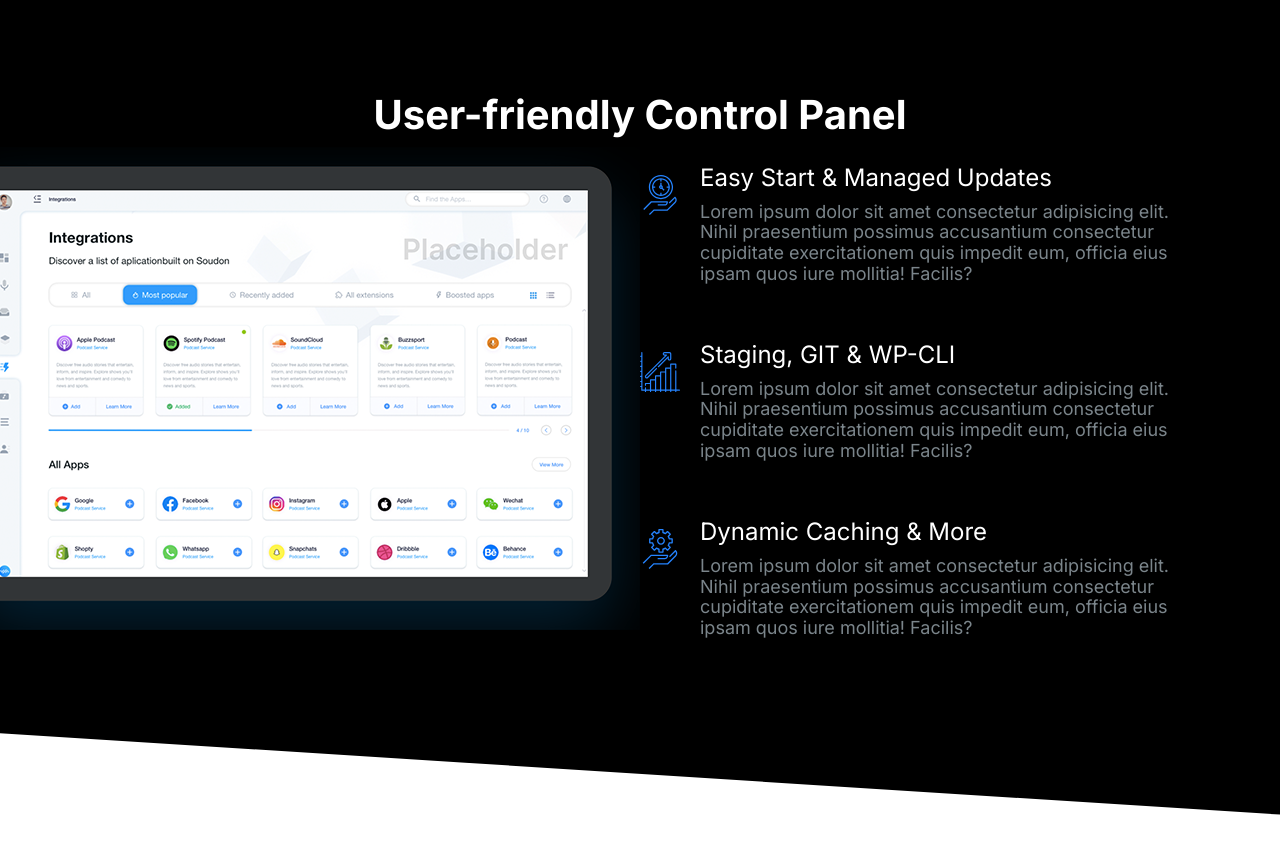
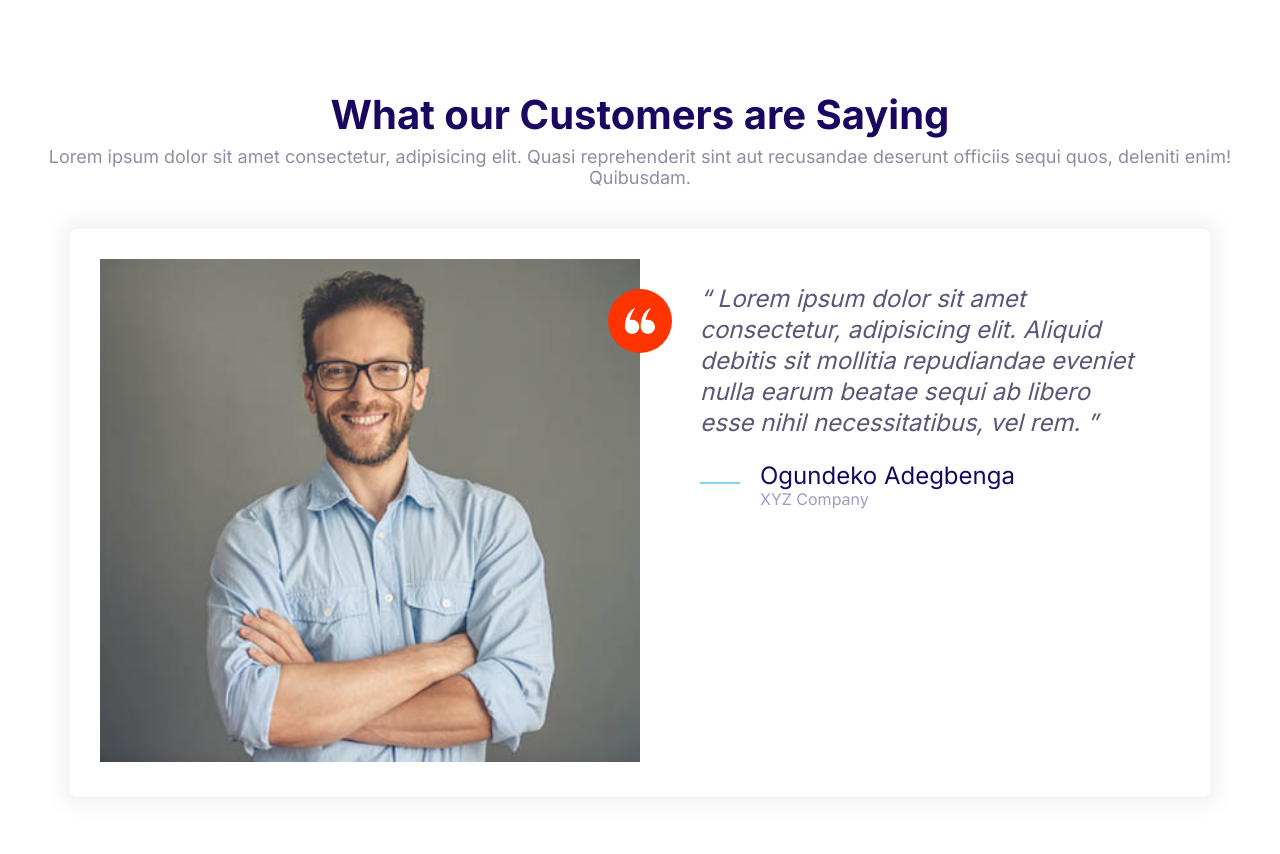
Before and after one commit to coodybag/Demo-project2022, a plain HTML site: page projectOne/HTML/index.html in a window 1280 px wide. Before the commit the page ends 815 px from the top, so only its background shows below. Drawn offline with Linux system fonts and the light colour scheme.

Commit message:
Define testimonial block component.

```diff
--- a/projectOne/CSS/styles.css
+++ b/projectOne/CSS/styles.css
@@ -539,6 +539,7 @@ a {
 }
 .block__header {
   text-align: center;
+  margin-bottom: 4rem;
 }
 .block__heading {
   margin-top: 0;
--- a/projectOne/HTML/index.html
+++ b/projectOne/HTML/index.html
@@ -15,78 +15,53 @@
     <link rel="stylesheet" href="../CSS/styles.css" />
   </head>
   <body>
-    <section class="block block--dark block--skewed-right block-showcase">
+    <section class="block">
       <header class="block__header">
-        <h2>User-friendly Control Panel</h2>
+        <h2>What our Customers are Saying</h2>
+        <p>
+          Lorem ipsum dolor sit amet consectetur, adipisicing elit. Quasi
+          reprehenderit sint aut recusandae deserunt officiis sequi quos,
+          deleniti enim! Quibusdam.
+        </p>
       </header>
-      <div class="container grid grid--1x2">
-        <picture class="block-showcase__image">
-          <source
-            type="../image.webp"
-            srcset="../images/ipad@1x.webp 1x, ../images/ipad@2x.webp 2x"
+      <div class="container">
+        <div class="card testimonial">
+          <div class="grid grid--1x2">
+            <div class="testimonial__image">
+              <img
+                src="../images/testimonial.jpg"
+                alt="A happy, smiling customer"
               />
-          <source
-            type="../image.png"
-            srcset="../images/ipad@1x.png 1x, ../images/ipad@2x.png 2x"
-          />
-          <img src="../images/ipad@1x.png" alt="" />
-        </picture>
-        <ul class="list">
-          <li>
+              <span class="icon-container icon-container--accent">
+                <svg class="icon icon--white icon--small">
+                  <use xlink:href="../images/sprite.svg#quotes"></use>
+                </svg>
+              </span>
+            </div>
+            <blockquote class="quote">
+              <p class="quote__text">
+                Lorem ipsum dolor sit amet consectetur, adipisicing elit.
+                Aliquid debitis sit mollitia repudiandae eveniet nulla earum
+                beatae sequi ab libero esse nihil necessitatibus, vel rem.
+              </p>
+              <footer>
                 <div class="media">
                   <div class="media__image">
-                <svg class="icon icon--primary">
-                  <use xlink:href="../images/sprite.svg#clock"></use>
+                    <svg class="icon icon--primary quote__line">
+                      <use xlink:href="../images/sprite.svg#line"></use>
                     </svg>
                   </div>
                   <div class="media__body">
-                <h3 class="media__title">Easy Start & Managed Updates</h3>
-                <p>
-                  Lorem ipsum dolor sit amet consectetur adipisicing elit. Nihil
-                  praesentium possimus accusantium consectetur cupiditate
-                  exercitationem quis impedit eum, officia eius ipsam quos iure
-                  mollitia! Facilis?
-                </p>
+                    <h3 class="media__title quote__author">
+                      Ogundeko Adegbenga
+                    </h3>
+                    <p class="quote__company">XYZ Company</p>
                   </div>
                 </div>
-          </li>
-          <li>
-            <div class="media">
-              <div class="media__image">
-                <svg class="icon icon--primary">
-                  <use xlink:href="../images/sprite.svg#growth"></use>
-                </svg>
-              </div>
-              <div class="media__body">
-                <h3 class="media__title">Staging, GIT & WP-CLI</h3>
-                <p>
-                  Lorem ipsum dolor sit amet consectetur adipisicing elit. Nihil
-                  praesentium possimus accusantium consectetur cupiditate
-                  exercitationem quis impedit eum, officia eius ipsam quos iure
-                  mollitia! Facilis?
-                </p>
+              </footer>
+            </blockquote>
           </div>
         </div>
-          </li>
-          <li>
-            <div class="media">
-              <div class="media__image">
-                <svg class="icon icon--primary">
-                  <use xlink:href="../images/sprite.svg#settings"></use>
-                </svg>
-              </div>
-              <div class="media__body">
-                <h3 class="media__title">Dynamic Caching & More</h3>
-                <p>
-                  Lorem ipsum dolor sit amet consectetur adipisicing elit. Nihil
-                  praesentium possimus accusantium consectetur cupiditate
-                  exercitationem quis impedit eum, officia eius ipsam quos iure
-                  mollitia! Facilis?
-                </p>
-              </div>
-            </div>
-          </li>
-        </ul>
       </div>
     </section>
     <script src="../JS/script.js"></script>
```
Also changed, not shown: projectOne/components/testimonial-block.html (added, +47 -0 lines). Lines whose indentation alone changed are shown as unchanged.
